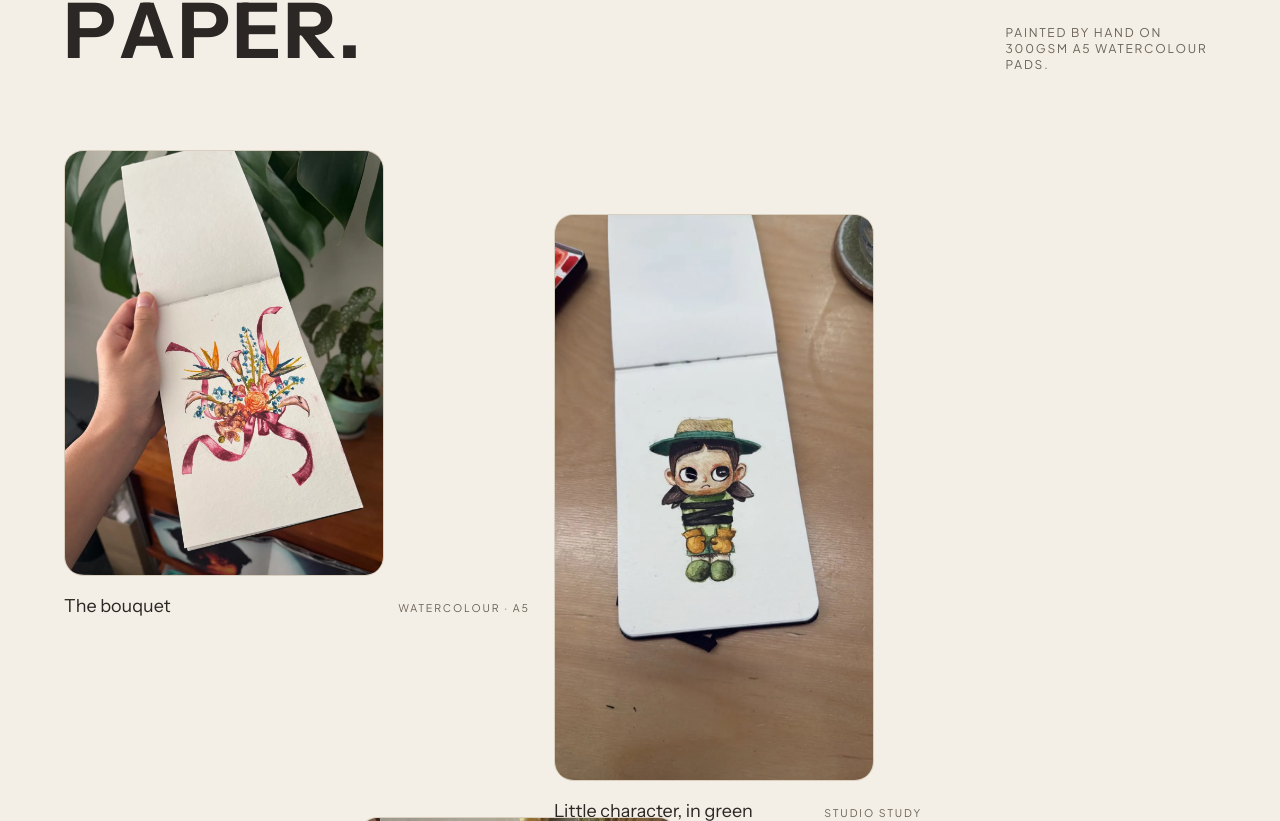
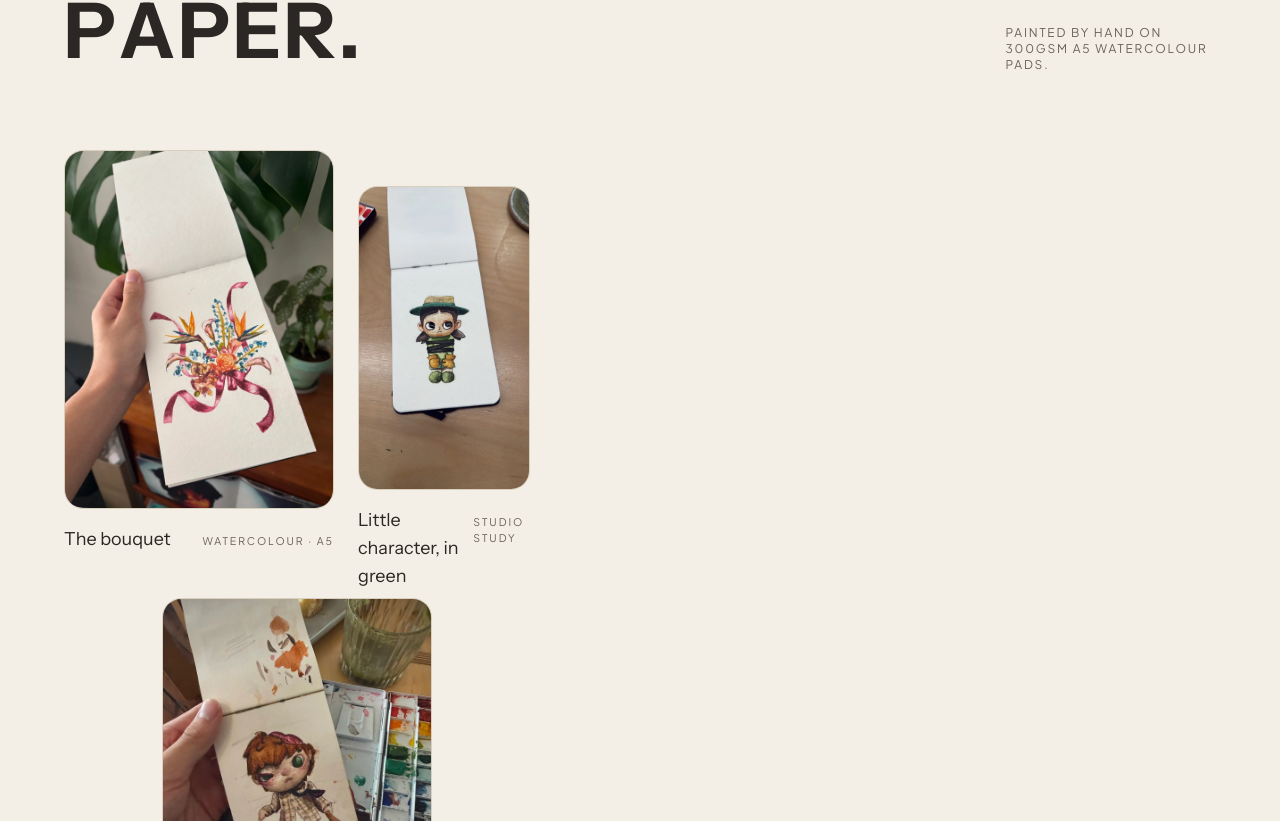
Before and after one commit to itschriswang/EventsWatercolouring, a React (Vite) app: page / in a window 1280 px wide. Shown: the part 4819-5640 px from the top of the page. Built offline with nearby package versions, Linux system fonts and the light colour scheme.

Commit message:
Update SelectedWork.jsx

```diff
--- a/src/components/SelectedWork.jsx
+++ b/src/components/SelectedWork.jsx
@@ -47,9 +47,9 @@ function Piece({ piece, index }) {
 
   // Irregular column spans + vertical offsets per piece.
   const layout = [
-    'col-span-12 sm:col-span-5',
-    'col-span-12 sm:col-span-4 sm:mt-16',
-    'col-span-12 sm:col-span-5 sm:col-start-4 sm:-mt-8',
+    'col-span-12 sm:col-span-3',
+    'col-span-12 sm:col-span-2 sm:mt-9',
+    'col-span-12 sm:col-span-3 sm:col-start-2 sm:-mt-4',
   ][index]
 
   return (
```
